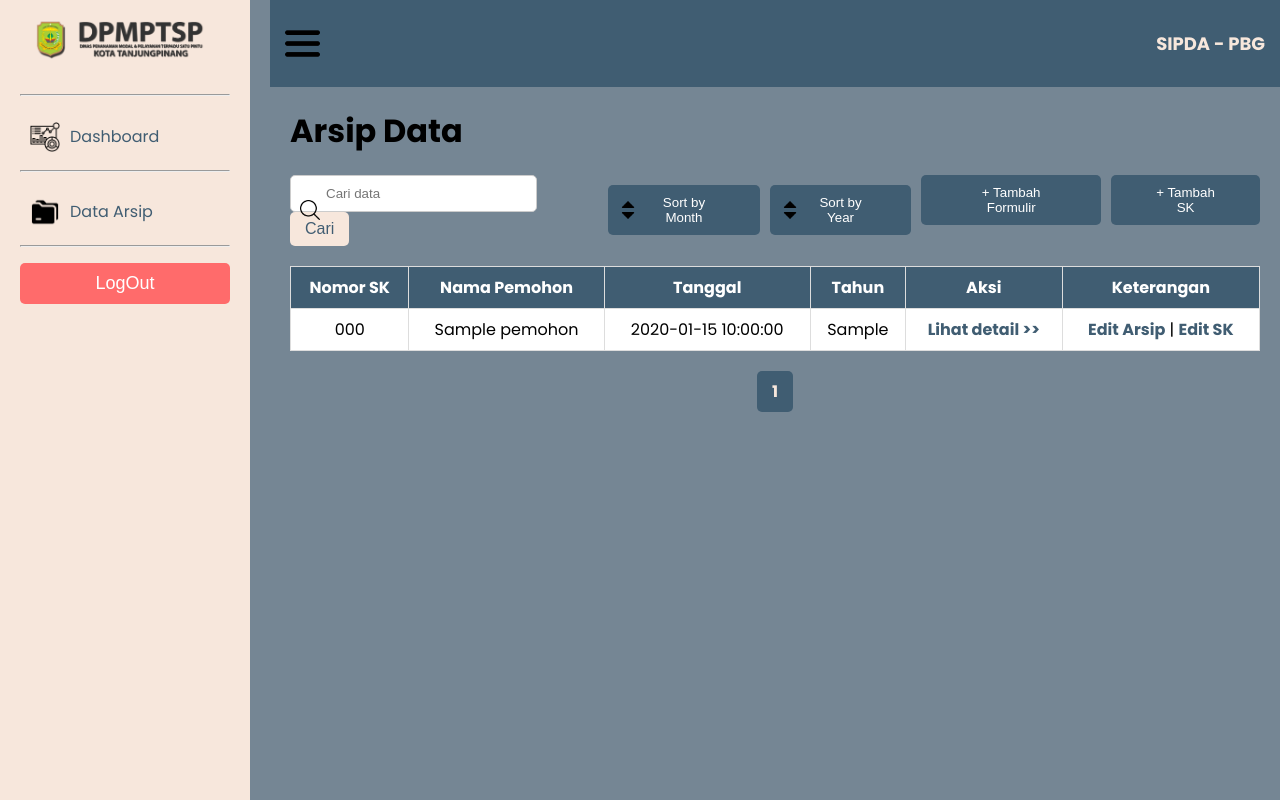
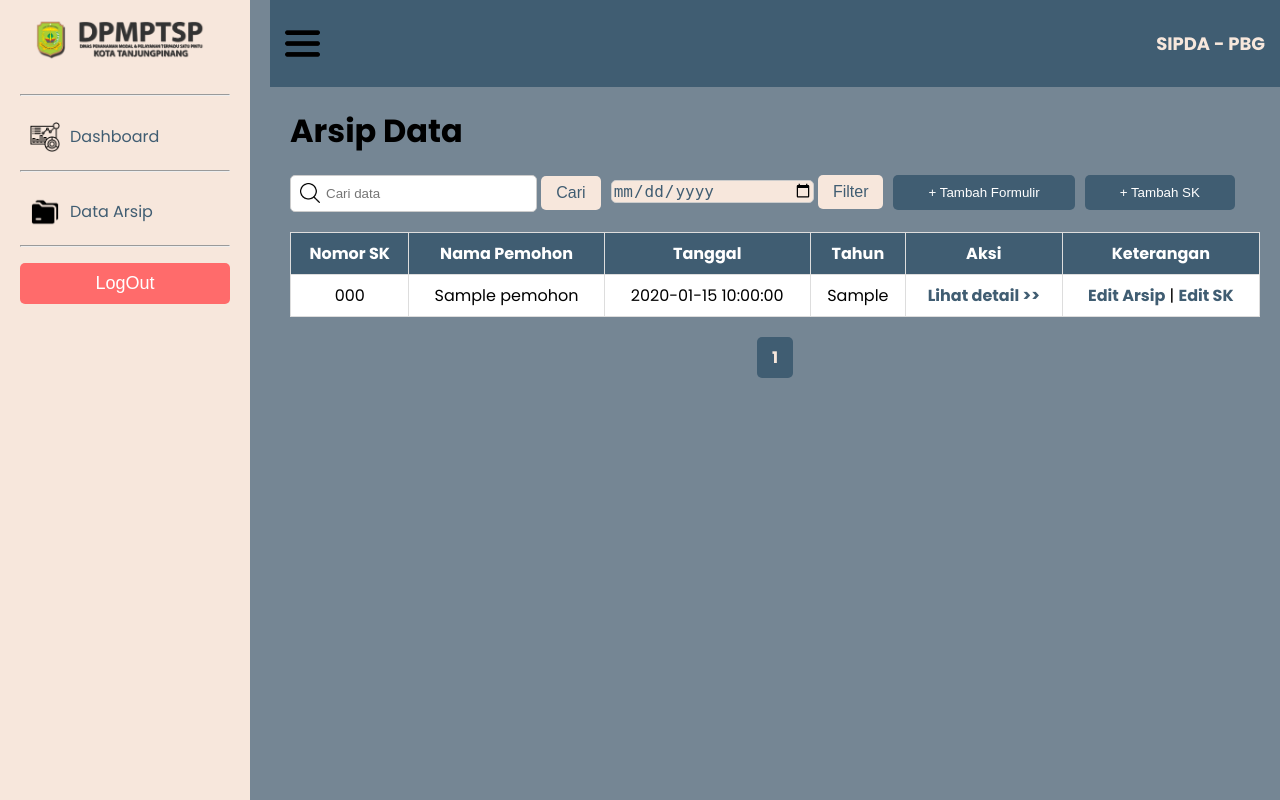
Before and after one commit to Muhammad-Rizki-Fachriza-Bailey/SIPDA-PBG-main, a PHP site: page /index_data_arsip.php in a window 1280 px wide. Run offline with PHP 8.4, Linux system fonts and the light colour scheme; tables that the repository leaves empty or names only in its code hold one stand-in row (values such as "Sample post").

Commit message:
Membuat tombol filter menggunakan kalender

```diff
--- a/css/style_data_arsip.css
+++ b/css/style_data_arsip.css
@@ -172,7 +172,32 @@ body {
   background-color: #f5c6a5;
 }
 
-.sort-button,
+.filter-date{
+  padding: 10px, 15px;
+  border-radius: 5px;
+  border: 1px solid #ccc;
+  width: 200px;
+  background-color: var(--sidecolor);
+  color: var(--primary);
+  font-size: 16px;
+  cursor: pointer;
+}
+
+.filter-button {
+  background-color: var(--sidecolor);
+  color: var(--primary);
+  padding: 8px 15px;
+  border: none;
+  border-radius: 5px;
+  font-size: 16px;
+  cursor: pointer;
+  transition: background 0.3s;
+}
+
+.filter-button:hover {
+  background-color: #f5c6a5;
+}
+
 .add-data-button {
   padding: 10px 35px 10px 35px;
   border: none;
@@ -183,7 +208,6 @@ body {
   transition: background 0.3s;
 }
 
-.sort-button:hover,
 .add-data-button:hover {
   background-color: #35495d;
 }
--- a/index_data_arsip.php
+++ b/index_data_arsip.php
@@ -17,8 +17,8 @@ $offset = ($page - 1) * $items_per_page;
 // Get the search query from the URL if set
 $search = isset($_GET['search']) ? $conn->real_escape_string($_GET['search']) : '';
 
-// Get the sort parameter from the URL if set
-$sort_by = isset($_GET['sort_by']) ? $_GET['sort_by'] : '';
+// Get the filter parameters from the URL if set
+$filter_date = isset($_GET['filter_date']) ? $conn->real_escape_string($_GET['filter_date']) : '';
 
 // Modify the query to include the search term if provided
 $whereClause = '';
@@ -26,17 +26,12 @@ if ($search) {
     $whereClause = "WHERE s.nomor_sk LIKE ? OR p.nama_pemohon LIKE ? OR s.tanggal LIKE ? OR s.tahun LIKE ?";
 }
 
-// Modify the query to include sorting if set
-$sortClause = '';
-if ($sort_by === 'month') {
-    $sortClause = 'ORDER BY MONTH(s.tanggal) ASC, YEAR(s.tanggal) ASC';
-} elseif ($sort_by === 'year') {
-    $sortClause = 'ORDER BY s.tahun ASC';
-} else {
-    $sortClause = 'ORDER BY s.tanggal DESC';
+// Modify the query to include filters if set
+if ($filter_date) {
+    $whereClause .= $whereClause ? " AND s.tanggal = '$filter_date'" : "WHERE s.tanggal = '$filter_date'";
 }
 
-// Query to count the total number of records with search term
+// Query to count the total number of records with search term and filters
 $count_sql = "SELECT COUNT(*) AS total FROM surat_imb s
               JOIN bangunan b ON s.id_bangunan = b.id_bangunan
               JOIN pemohon p ON b.id_pemohon = p.id_pemohon " . $whereClause;
@@ -50,12 +45,12 @@ $count_result = $stmt->get_result();
 $total_items = $count_result->fetch_assoc()['total'];
 $total_pages = ceil($total_items / $items_per_page);
 
-// Query to fetch data with limit, offset, and sorting
+// Query to fetch data with limit, offset, and filters
 $sql = "SELECT s.nomor_sk, p.id_pemohon, b.id_bangunan, p.nama_pemohon, s.tanggal, s.tahun
         FROM surat_imb s
         JOIN bangunan b ON s.id_bangunan = b.id_bangunan
         JOIN pemohon p ON b.id_pemohon = p.id_pemohon " . $whereClause . "
-        " . $sortClause . "
+        ORDER BY s.tanggal DESC
         LIMIT ? OFFSET ?";
 $stmt = $conn->prepare($sql);
 if ($search) {
@@ -121,13 +116,11 @@ if (!$result) {
                     <button type="submit" class="search-button">Cari</button>
                 </form>
             </div>
-            <div class="sort-container">
-                <img src="asset/sort.png" alt="sort-icon" class="icon" />
-                <button class="sort-button" onclick="sortData('month')">Sort by Month</button>
-            </div>
-            <div class="sort-container">
-                <img src="asset/sort.png" alt="sort-icon" class="icon" />
-                <button class="sort-button" onclick="sortData('year')">Sort by Year</button>
+            <div class="filter-container">
+                <form action="index_data_arsip.php" method="get" class="filter-form">
+                    <input type="date" name="filter_date" class="filter-date" value="<?php echo isset($_GET['filter_date']) ? htmlspecialchars($_GET['filter_date']) : ''; ?>" />
+                    <button type="submit" class="filter-button">Filter</button>
+                </form>
             </div>
             <a href="tambah_data_formulir.php"><button class="add-data-button">+ Tambah Formulir</button></a>
             <a href="tambah_data_sk.php"><button class="add-data-button">+ Tambah SK</button></a>
```
